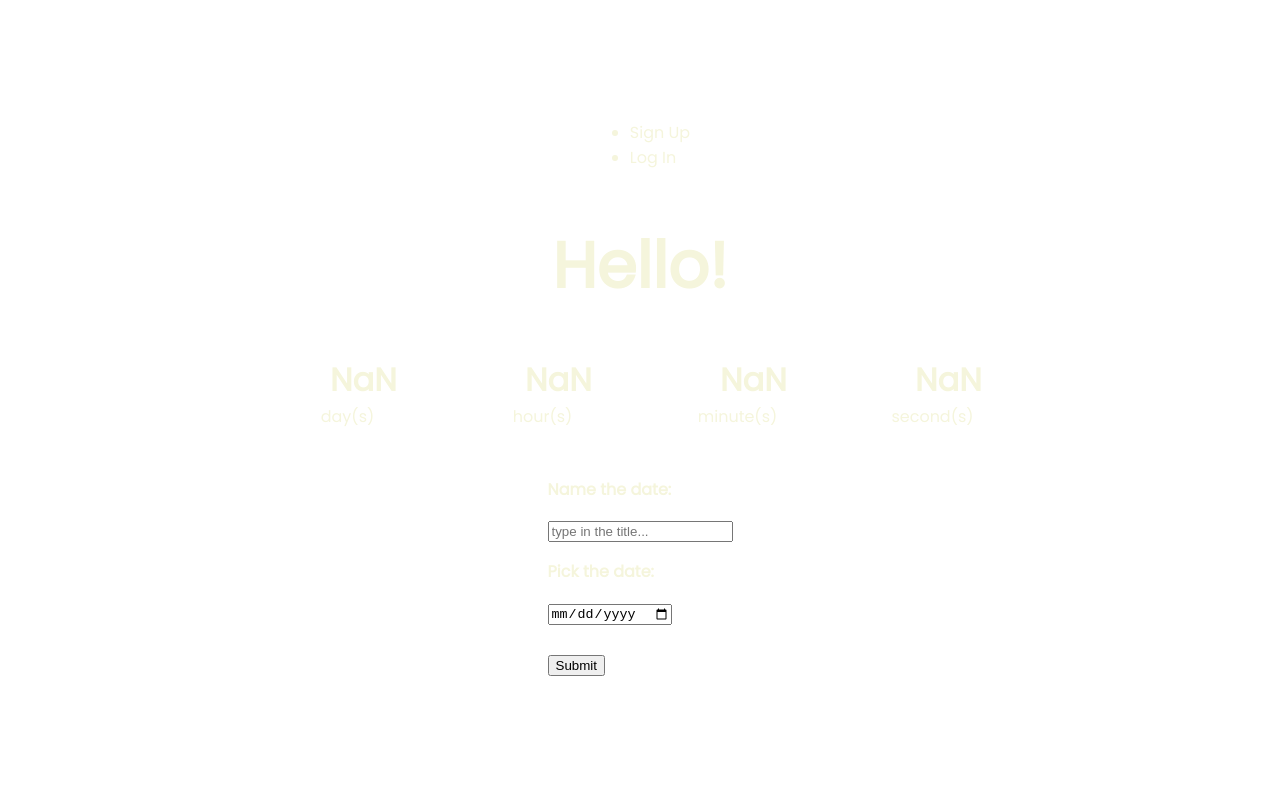
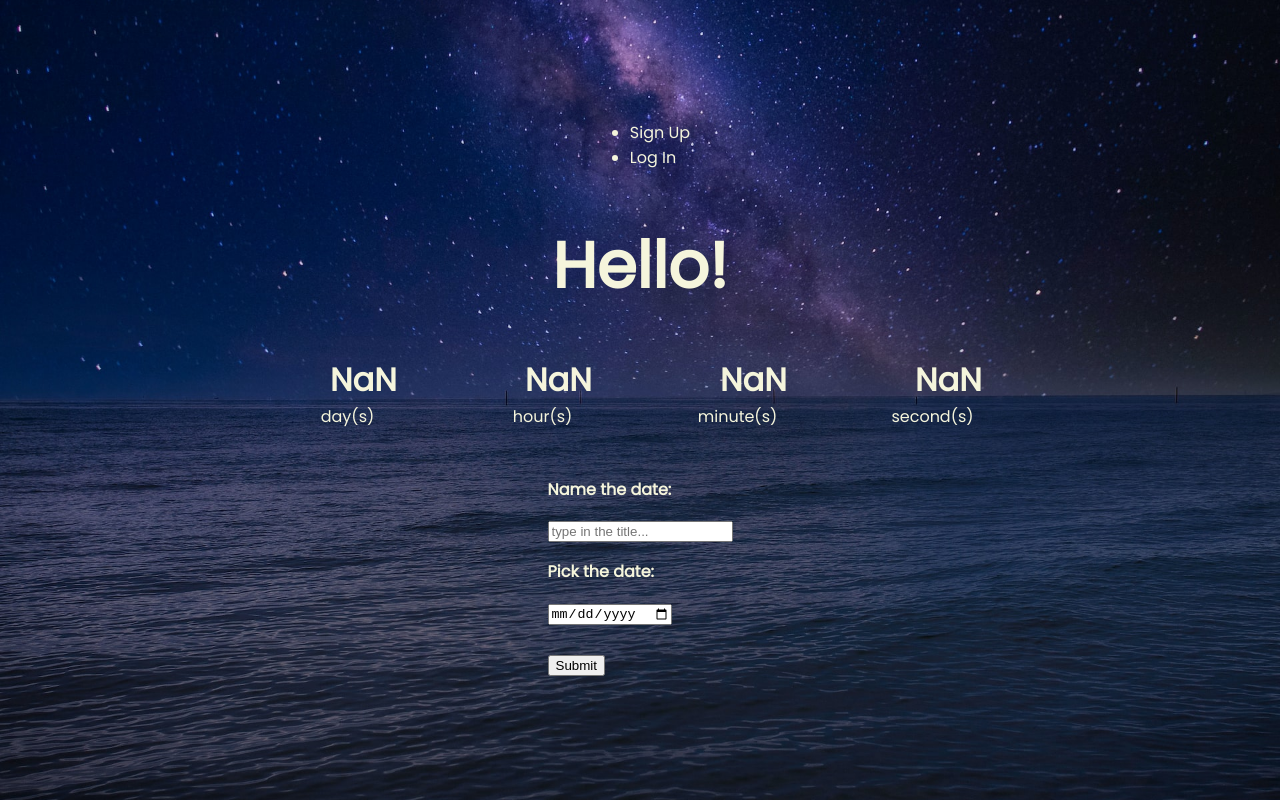
Before and after one commit to jhu8480/Coding-Challenge-Countdown-Timer, a plain HTML site: page index.html in a window 1280 px wide. Drawn offline with Linux system fonts and the light colour scheme.

Commit message:
background picture added

```diff
--- a/styles.css
+++ b/styles.css
@@ -9,7 +9,7 @@
 body {
   font-family: "Poppins", sans-serif;
   margin: 0;
-  background-image: url(assets/night-ocean.jpg);
+  background-image: url(night-ocean.jpg);
   background-size: cover;
   background-position: center center;
   min-height: 100vh;
```
Also changed, not shown: night-ocean.jpg (added).
